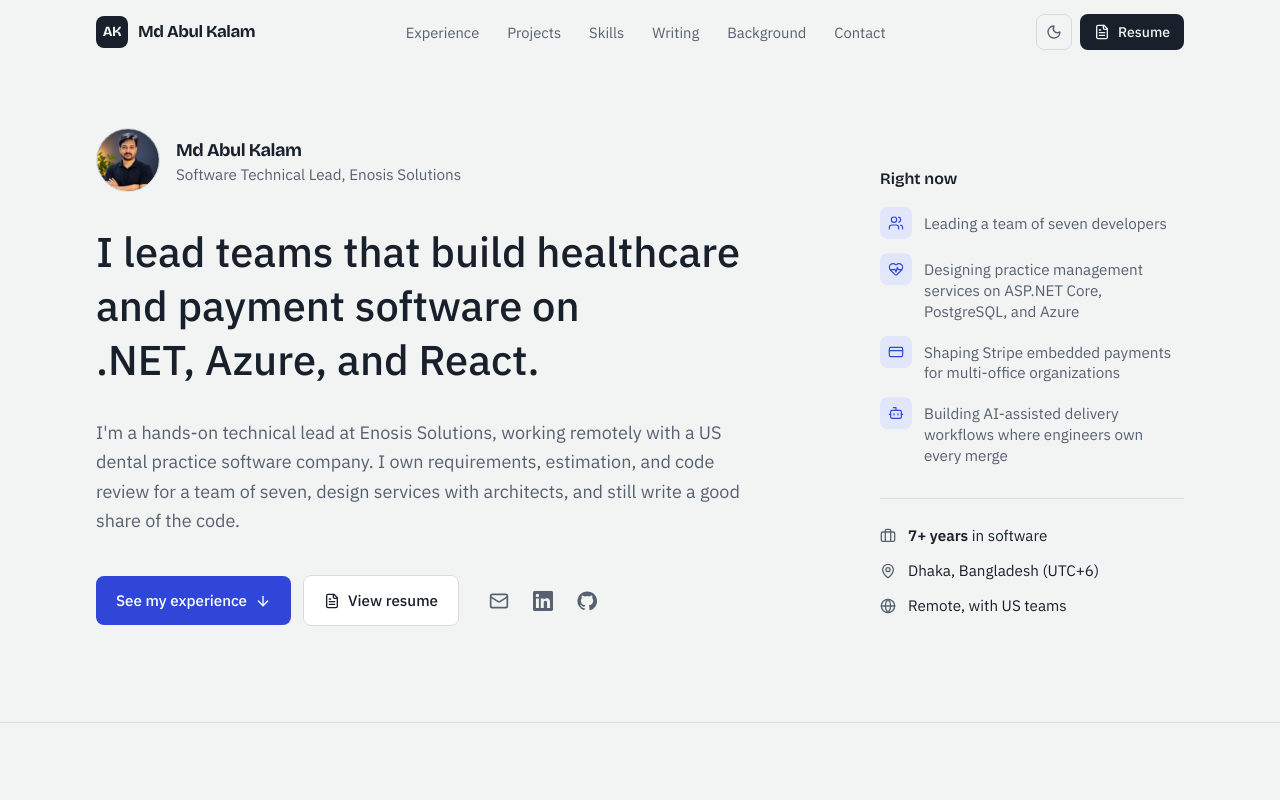
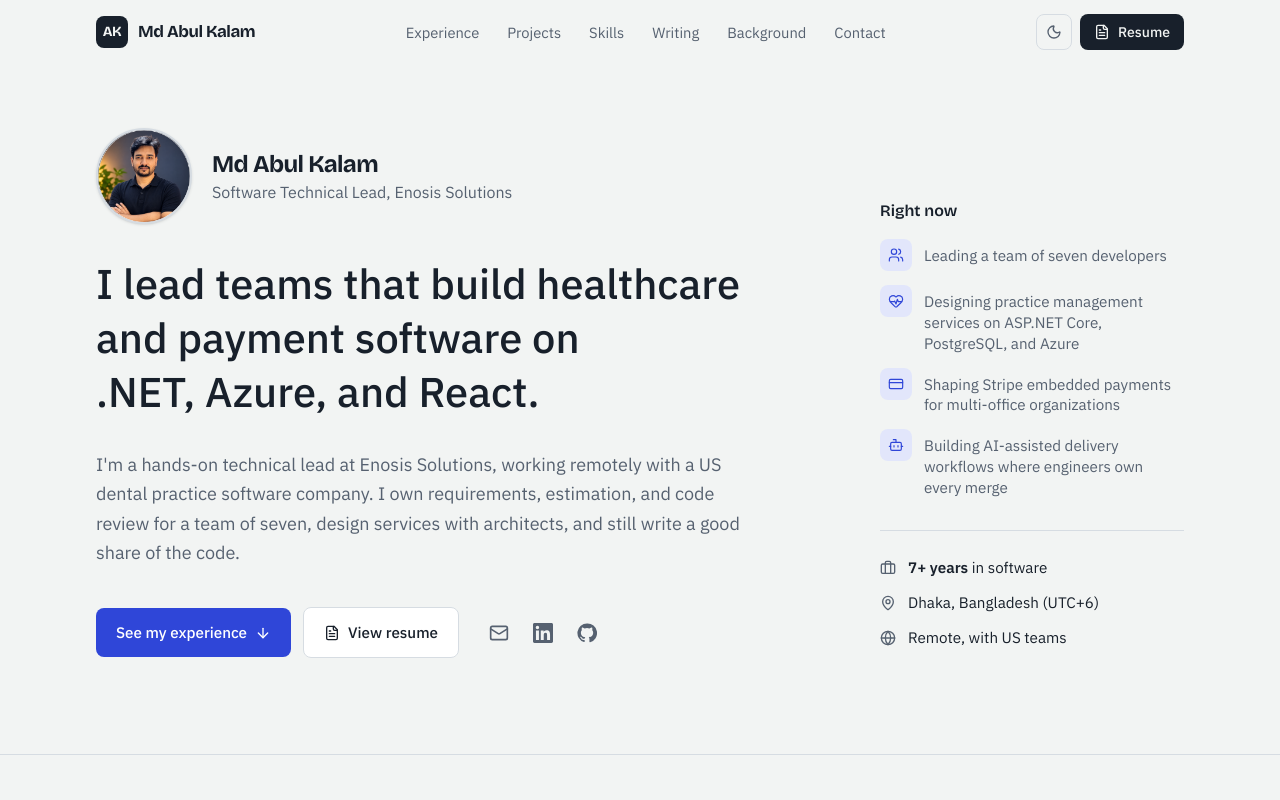
Before and after one commit to akazad13/akazad13.github.io, a React (Vite) app: page / in a window 1280 px wide. Shown: the top 800 px of the page. Built offline with nearby package versions, Linux system fonts and the light colour scheme.

Commit message:
feat(hero): enlarge profile portrait for improved visibility

```diff
--- a/src/components/Hero.tsx
+++ b/src/components/Hero.tsx
@@ -14,17 +14,17 @@ export function Hero({ profile, years, onOpenResume }: HeroProps) {
     <section id="top" aria-labelledby="hero-title" className="relative">
       <div className="mx-auto grid max-w-6xl gap-12 px-5 pb-16 pt-28 sm:px-8 md:pb-24 md:pt-32 lg:grid-cols-[1fr_19rem] lg:gap-16">
         <div>
-          <div className="rise flex items-center gap-4">
+          <div className="rise flex items-center gap-4 sm:gap-5">
             <img
               src={profile.photo}
-              alt=""
-              width={64}
-              height={64}
-              className="h-16 w-16 shrink-0 rounded-full border border-line bg-surface object-cover object-top"
+              alt={profile.name}
+              width={96}
+              height={96}
+              className="h-20 w-20 shrink-0 rounded-full border-2 border-line bg-surface object-cover object-top shadow-sm sm:h-24 sm:w-24"
             />
             <div className="leading-snug">
-              <p className="font-display text-lg font-bold tracking-tight">{profile.name}</p>
-              <p className="text-[0.95rem] text-muted">
+              <p className="font-display text-xl font-bold tracking-tight sm:text-2xl">{profile.name}</p>
+              <p className="text-[0.95rem] text-muted sm:text-base">
                 {profile.role}, {profile.company}
               </p>
             </div>
```
